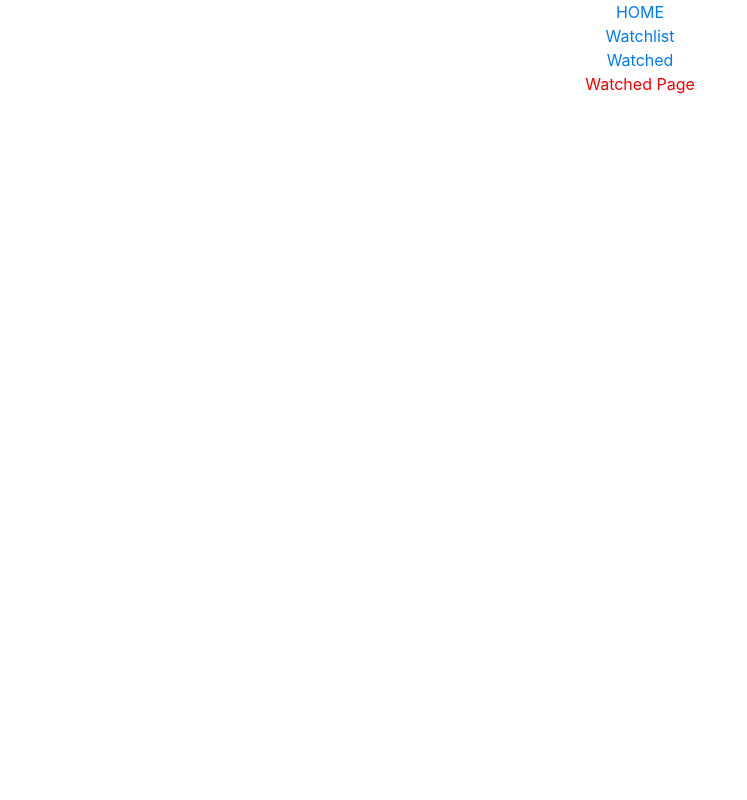
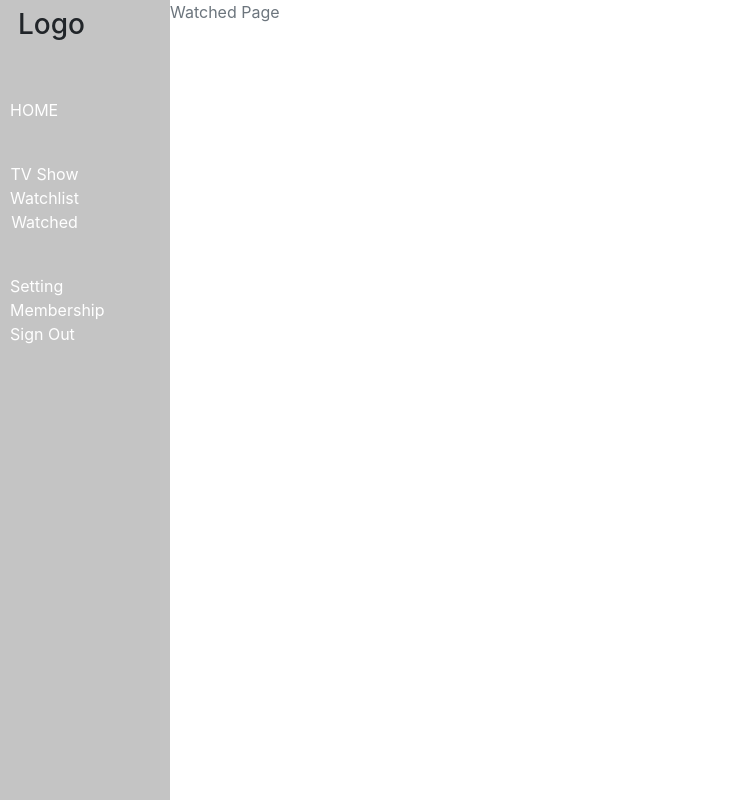
Before and after one commit to thetooaung07/Movie-React, a React (Create React App) app: page /watched in a window 1280 px wide. Shown: the whole page, without its empty margins (0-747 px from the left). Built offline with nearby package versions, Linux system fonts and the light colour scheme.

Commit message:
vertical nav bar

```diff
--- a/src/App.css
+++ b/src/App.css
@@ -1,5 +1,7 @@
 .App {
   text-align: center;
+  display: flex;
+
 }
 
 .App-logo {
--- a/src/App.js
+++ b/src/App.js
@@ -5,6 +5,7 @@ import { HomePage } from "./components/HomePage";
 import {Watchlist} from "./components/Watchlist";
 import {Watched} from "./components/Watched";
 import {RightSidebar} from "./components/RightSidebar";
+import { TvShow } from "./components/TvShow";
 
 function App() {
   return (
@@ -22,6 +23,9 @@ function App() {
           <Route  exact path="/watched">
             <Watched></Watched>
           </Route>
+          <Route  exact path="/tvshow">
+            <TvShow />
+          </Route>
         </Switch>
       </Router>
     </div>
--- a/src/assets/css/HomePage.css
+++ b/src/assets/css/HomePage.css
@@ -1,3 +1,3 @@
-.HomePage{
+/* .HomePage{
   color: red;
-}
+} */
--- /dev/null
+++ b/src/assets/css/RightSidebar.css
@@ -0,0 +1,28 @@
+.RightSidebar {
+  display: block;
+  padding-left: 10px;
+  height: 100vh;
+  background-color: rgba(182, 182, 182, 0.808);
+  width: 170px;
+  position: fixed;
+}
+
+.ul-nav * {
+  color:white;
+}
+
+.ul-nav {
+  list-style-type: none;
+  text-decoration: none;
+  margin: 0;
+  padding: 0;
+}
+
+.li-1,
+.li-2,
+.li-3 {
+  margin-bottom: 40px;
+}
+.Sidebar-layer {
+  width: 170px;
+}
--- a/src/assets/css/Watched.css
+++ b/src/assets/css/Watched.css
@@ -1,3 +1,3 @@
-.Watched {
-  color: red;
-}
+/* .Watched {
+
+} */
--- a/src/assets/css/Watchlist.css
+++ b/src/assets/css/Watchlist.css
@@ -1,3 +1,3 @@
-.Watchlist {
+/* .Watchlist {
   color: red;
-}
+} */
--- a/src/components/HomePage.js
+++ b/src/components/HomePage.js
@@ -1,11 +1,36 @@
-import React from 'react'
-import '../assets/css/HomePage.css'
-import Axios from 'axios'
+import React, { useState, useEffect } from "react";
+import "../assets/css/HomePage.css";
+import Axios from "axios";
+import { MovieCard } from "./MovieCard";
 
 export const HomePage = () => {
+  const [data, setData] = useState([]);
+
+  const fetchData = async () => {
+    try {
+      const res = await Axios.get(
+        `https://api.themoviedb.org/3/movie/upcoming?api_key=${process.env.REACT_APP_TMDB_KEY}&language=en-US&page=1`
+      );
+      const dataArr = res.data.results;
+      console.log("Api Called");
+      console.log(res.data.results);
+      setData(dataArr);
+    } catch (error) {
+      console.log(error);
+    }
+  };
+  useEffect(() => {
+    fetchData();
+  }, []);
+
   return (
     <div className="HomePage">
-      HomePage
+
+    <div className=""> HomePage</div>
+
+       {data.map((movie) => (
+        <MovieCard key={movie.id} movie={movie} />
+      ))}
     </div>
-  )
-}
+  );
+};
--- /dev/null
+++ b/src/components/MovieCard.js
@@ -0,0 +1,21 @@
+import React from "react";
+
+export const MovieCard = ({ movie }) => {
+  return (
+    <div className="MovieCard d-flex">
+      {movie.poster_path && (
+        <img
+          src={`https://image.tmdb.org/t/p/w200${movie.poster_path}`}
+          alt={`${movie.title} Poster`}
+        />
+      )}
+      <div className="d-flex flex-column">{movie.title}
+      {
+        movie.release_date && (
+          <div>{movie.release_date.substring()}</div>
+        )
+      }
+      </div>
+    </div>
+  );
+};
--- a/src/components/RightSidebar.js
+++ b/src/components/RightSidebar.js
@@ -1,19 +1,36 @@
-import React from 'react'
-import { Link } from 'react-router-dom'
+import React from "react";
+import "../assets/css/RightSidebar.css";
+import { Link } from "react-router-dom";
 
 export const RightSidebar = () => {
   return (
-    <div className="RightSidebar text-danger">
+    <div className="Sidebar-layer">
+    <div className="RightSidebar">
+      <div className="Logo text-left mb-5">
+        <h3 className="p-2">Logo</h3>
 
-      <div className="">
-        <Link to="/">HOME</Link>
       </div>
-      <div className="">
-        <Link to="/watchlist">Watchlist</Link>
-      </div>
-      <div className="">
-        <Link to="/watched">Watched</Link>
-      </div>
-    </div>
-  )
-}
+
+      <ul className="ul-nav d-flex flex-column align-items-start">
+        <li className="li-1">
+          <Link to="/">HOME</Link>
+        </li>
+        <div className="li-2">
+          <li className="">
+            <Link to="/tvshow">TV Show</Link>
+          </li>
+          <li className="">
+            <Link to="/watchlist">Watchlist</Link>
+          </li>
+          <li className="li-Watched">
+            <Link to="/watched">Watched</Link>
+          </li>
+        </div>
+        <div className="li-3 text-left">
+        <li className="">Setting</li>
+        <li className="">Membership</li>
+        <li className="">Sign Out</li></div>
+      </ul>
+    </div></div>
+  );
+};
--- /dev/null
+++ b/src/components/TvShow.js
@@ -0,0 +1,9 @@
+import React from 'react'
+
+export const TvShow = () => {
+  return (
+    <div>
+      TV Show
+    </div>
+  )
+}
--- a/src/components/Watched.js
+++ b/src/components/Watched.js
@@ -3,7 +3,7 @@ import "../assets/css/Watched.css"
 
 export const Watched = () => {
   return (
-    <div className="Watched">
+    <div className="Watched text-secondary">
       Watched Page
     </div>
   )
```
Also changed, not shown: public/logo192.png (added), public/logo512.png (added).
